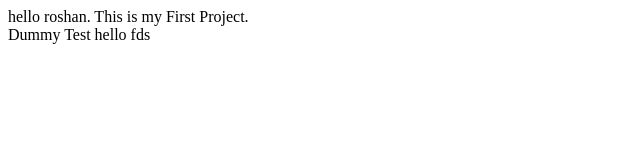
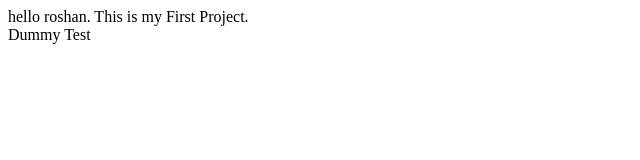
Before and after one commit to Roshanb54/my-test, a plain HTML site: page index.html in a window 1280 px wide. Shown: the full height of the page, 0-640 px from the left. Drawn offline with Linux system fonts and the light colour scheme.

Commit message:
update content

```diff
--- a/index.html
+++ b/index.html
@@ -9,8 +9,7 @@ hello roshan.
 This is my First Project.
 <br/>
 Dummy Test
-hello
-fds
+
 
 </body>
 </html>
```
